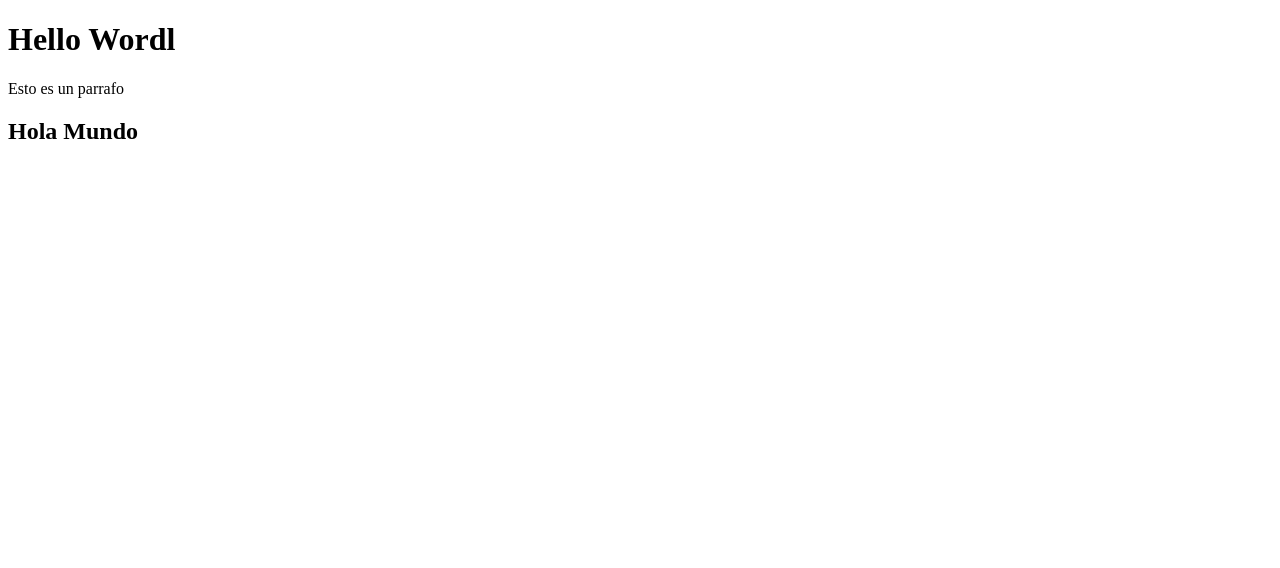
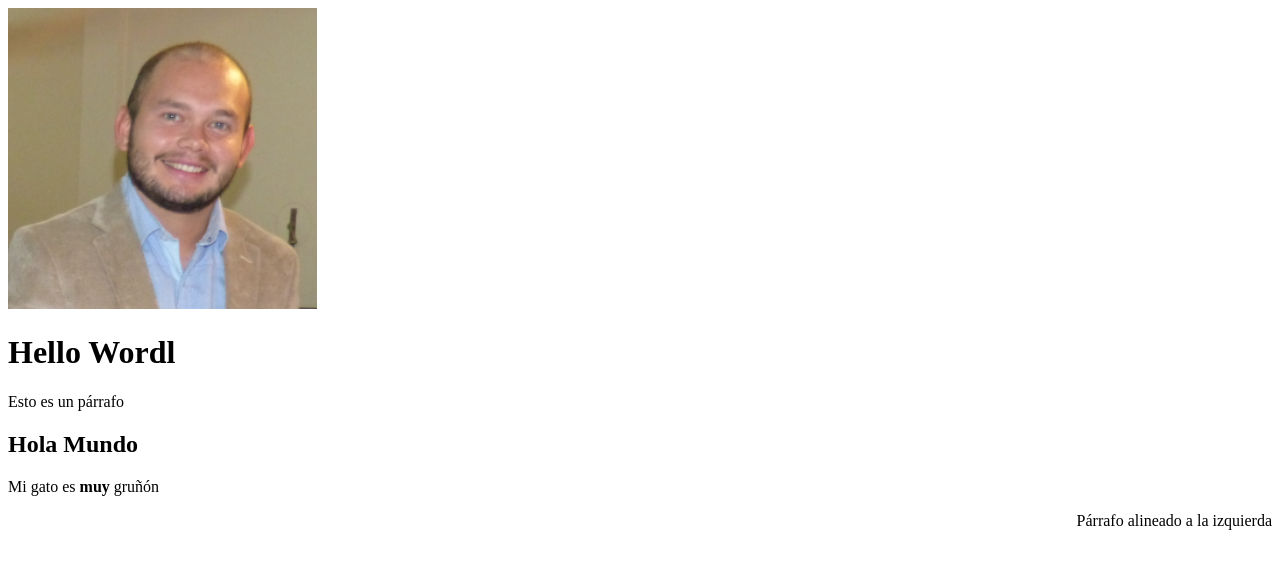
Before and after one commit to GizmoLexa/YoProgramoGizmoLexa, a plain HTML site: page index.html in a window 1280 px wide. Drawn offline with Linux system fonts and the light colour scheme.

Commit message:
Primera imagen, prueba de comentarios, pruebra de alinear txt y marcado de letra en negrita

```diff
--- a/index.html
+++ b/index.html
@@ -7,8 +7,14 @@
     <title>PrimogenitaWeb</title>
   </head>
   <body>
+    <img src="img/FotoPerfil.png" alt="FotoPerfil" />
     <h1>Hello Wordl</h1>
-    <p class="importante">Esto es un parrafo</p>
+    <p class="importante">Esto es un párrafo</p>
+    <!-- Ejemplo de atributo dentro de la etiqueta de apertura -->
     <h2>Hola Mundo</h2>
+    <p>Mi gato es <strong>muy</strong> gruñón</p>
+    <!-- Esto es un comentario de prueba-->
+    <p ALIGN="right">Párrafo alineado a la izquierda</p>
+    <!-- Alineacion de elementos-->
   </body>
 </html>
```
Also changed, not shown: img/FotoPerfil.png (added).
